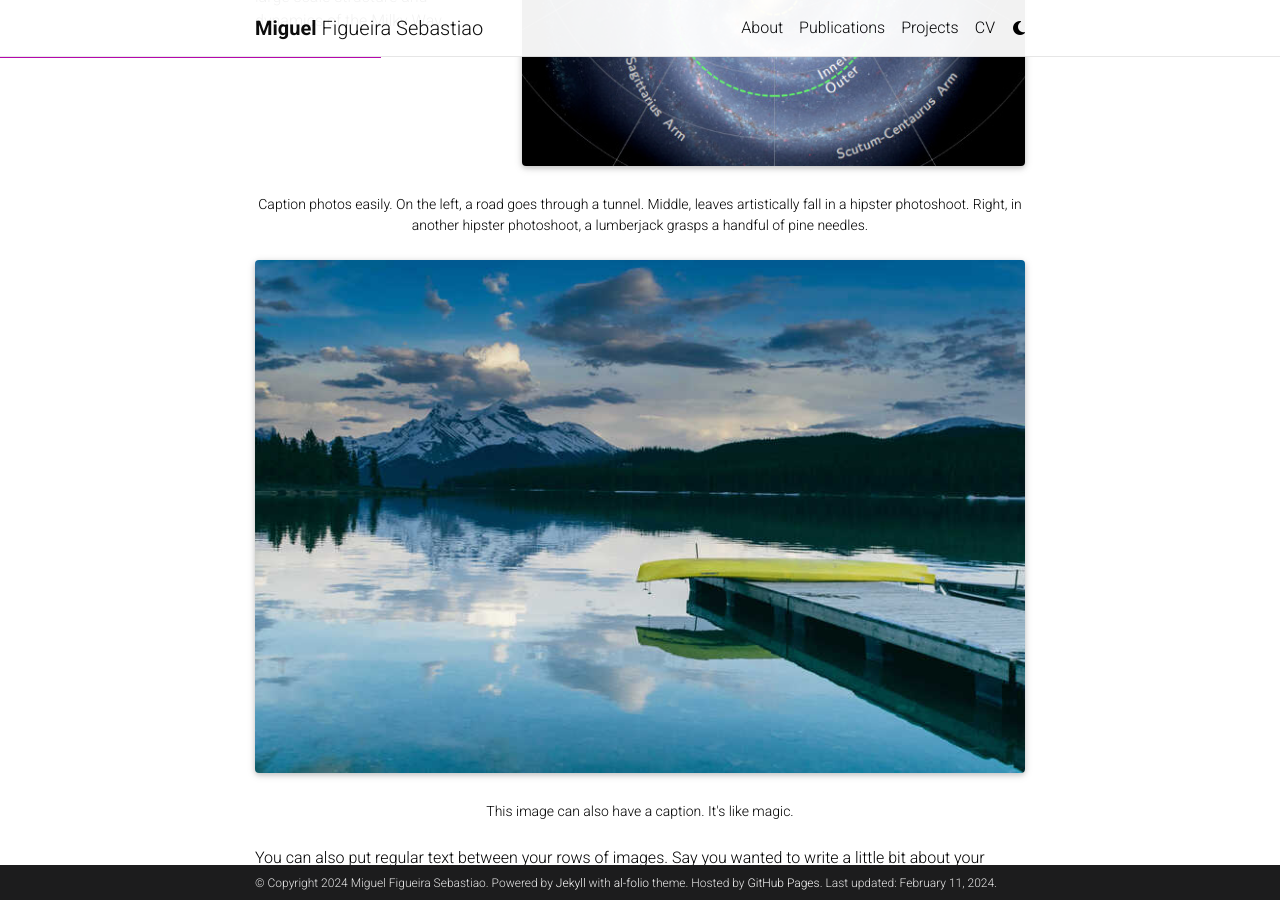
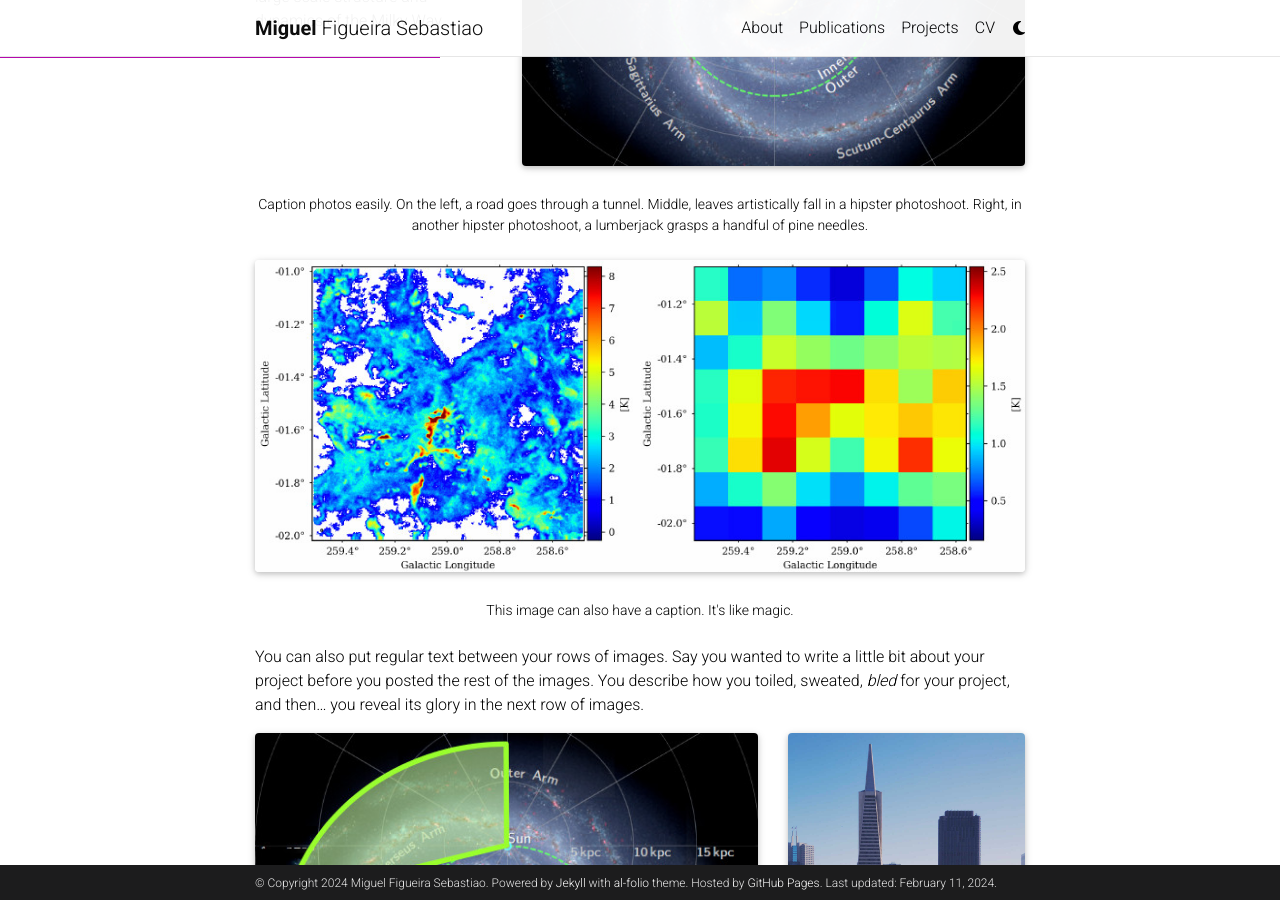
Before and after one commit to mfigueira-astro/mfigueira-astro.github.io, a Jekyll site: the page built from _projects/1_project.md, in a window 1280 px wide and 900 px high, scrolled down 445 px. Built offline with Jekyll 4.4.1, drawn with Linux system fonts in a browser that asks for light colours; full-size pictures stand in for the smaller copies a plugin makes; comment, search, counter and statistics services are not loaded; a style sheet for code colours, icons or effects is not loaded.

Commit message:
Update 1_project.md

```diff
--- a/_projects/1_project.md
+++ b/_projects/1_project.md
@@ -21,7 +21,7 @@
 </div>
 <div class="row">
     <div class="col-sm mt-3 mt-md-0">
-        {% include figure.html path="assets/img/5.jpg" title="example image" class="img-fluid rounded z-depth-1" %}
+        {% include figure.html path="assets/img/dame_comparison.jpg" title="example image" class="img-fluid rounded z-depth-1" %}
     </div>
 </div>
 <div class="caption">
```
